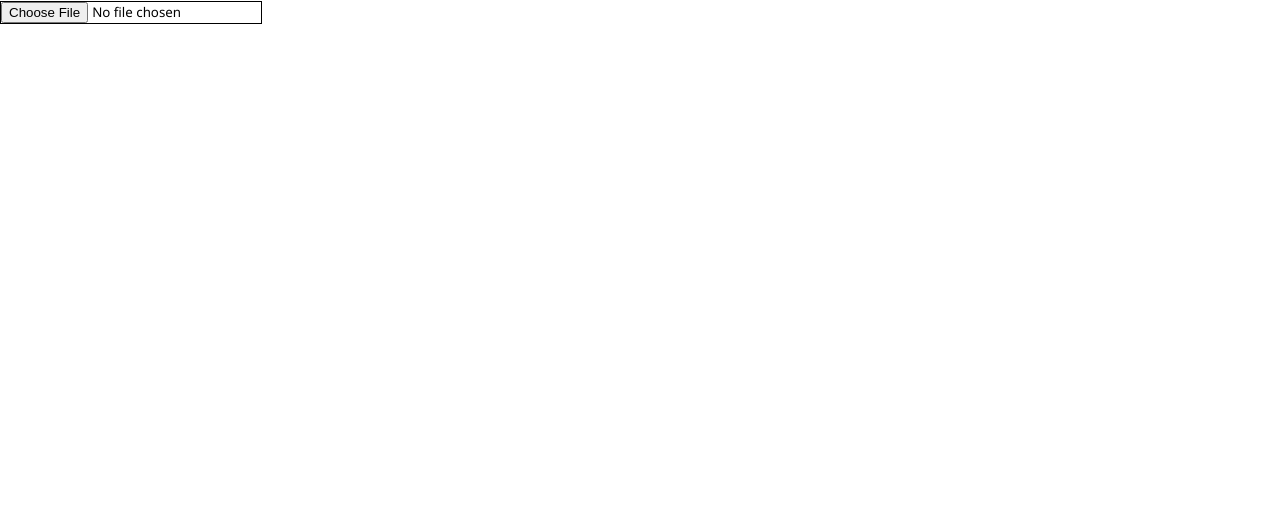
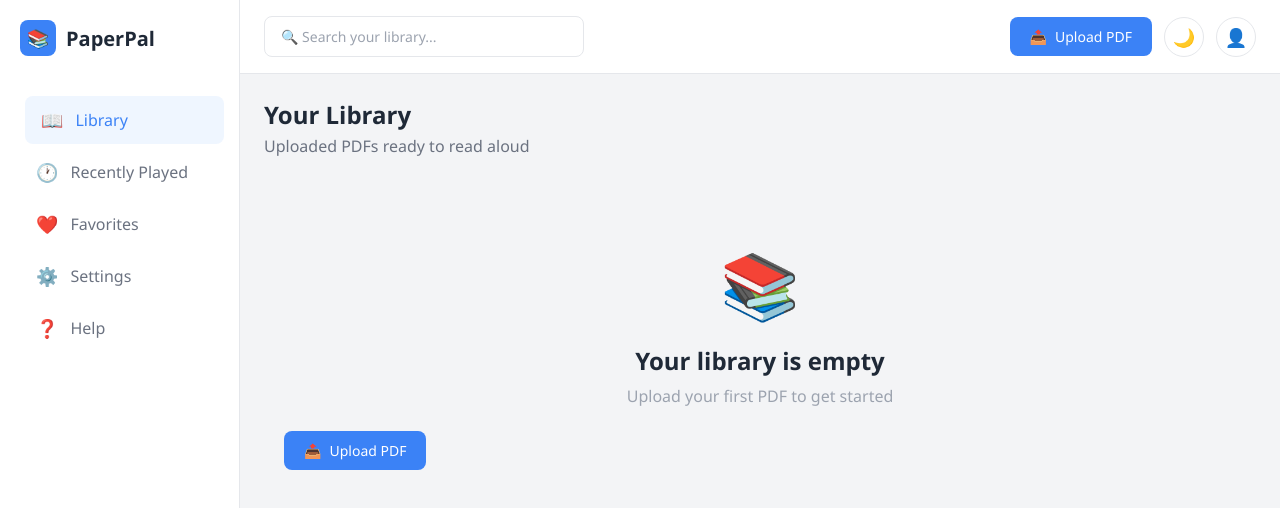
Before and after one commit to micyi23/PaperPal, a Next.js app: page / in a window 1280 px wide. Shown: the top 508 px of the page. Built offline with nearby package versions, Linux system fonts and the light colour scheme.

Commit message:
update fetch endpoint from /api/convert to /api/upload in page.js

```diff
--- a/app/page.js
+++ b/app/page.js
@@ -1,35 +1,12 @@
 "use client";
 
-import { useState } from "react";
+import { AppProvider } from '../src/context/AppContext'
+import Dashboard from '../src/components/Dashboard'
 
 export default function Page() {
-  const [audioUrl, setAudioUrl] = useState(null);
-
-  async function handleUpload(e) {
-    const file = e.target.files[0];
-    const form = new FormData();
-    form.append("file", file);
-
-    const res = await fetch("/api/convert", {
-      method: "POST",
-      body: form,
-    });
-
-    const data = await res.json();
-    setAudioUrl(data.audioUrl);
-  }
-
   return (
-    <main className="p-8">
-      <input
-        type="file"
-        accept="application/pdf"
-        onChange={handleUpload}
-        className="border p-2 rounded"
-      />
-      {audioUrl && (
-        <audio controls src={audioUrl} className="mt-4 w-full" />
-      )}
-    </main>
-  );
+    <AppProvider>
+      <Dashboard />
+    </AppProvider>
+  )
 }
```
